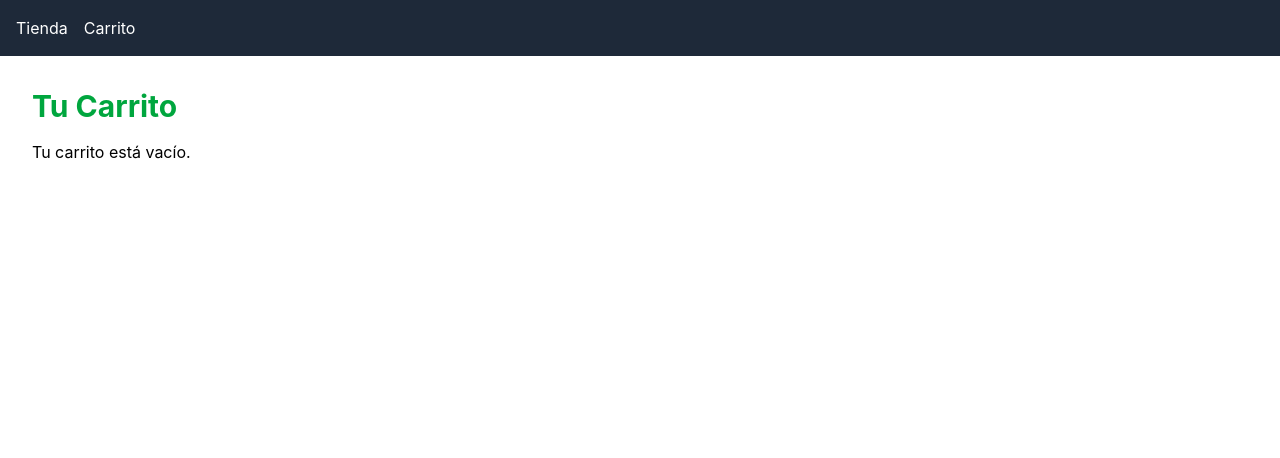
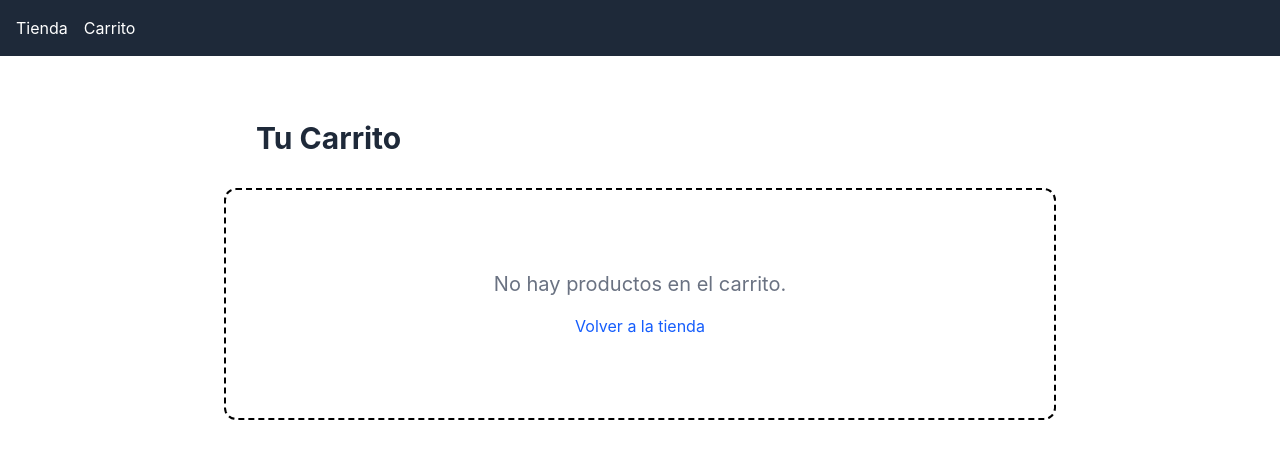
Before and after one commit to PedroDelgado4/ecommerce, a Vue app: page /carrito in a window 1280 px wide. Shown: the top 458 px of the page. Built offline with nearby package versions, Linux system fonts and the light colour scheme.

Commit message:
Implement cart view with conditional rendering and item removal

```diff
--- a/src/views/CartView.vue
+++ b/src/views/CartView.vue
@@ -1,6 +1,42 @@
+<script setup>
+import { useCartStore } from '../stores/cart';
+const cart = useCartStore();
+</script>
+
+
 <template>
-  <div class="p-8">
-    <h1 class="text-3xl font-bold text-green-600">Tu Carrito</h1>
-    <p class="mt-4">Tu carrito está vacío.</p>
+  <div class="p-8 max-w-4xl mx-auto">
+    <h1 class="text-3xl font-bold m-8 text-gray-800">Tu Carrito</h1>
+
+    <div v-if="cart.items.length === 0" class="text-center py-20 border-2 border-dashed rounded-xl">
+      <p class="text-gray-500 text-xl">No hay productos en el carrito.</p>
+      <router-link to="/" class="mt-4 inline-block text-blue-600 hover:underline">
+        Volver a la tienda
+      </router-link>
+    </div>
+
+    <div v-else>
+      <div class="space-y-4">
+        <div v-for="item in cart.items" :key="item.id" class="flex items-center justify-between p-4 border rounded-lg shadow-sm bg-white">
+          <div class="flex items-center gap-4">
+            <img :src="item.image" alt="Curso {{ item.name }}" class="w-16 h-16 object-cover rounded"/>
+            <div>
+              <h3 class="font-bold text-lg">{{ item.name }}</h3>
+              <p class="text-gray-600 font-medium">{{ item.price }}€</p>
+            </div>
+          </div>
+          <button
+            @click="cart.removeFromCart(item.id)"
+            class="text-red-500 hover:bg-red-50 px-3 py-1 rounded transition-colors">Eliminar</button>
+        </div>
+      </div>
+      <div class="mt-10 p-6 bg-gray-50 rounded-xl border">
+        <div class="flex justify-between items-center text-xl font-bold">
+          <span>Total a pagar:</span>
+          <span class="text-blue-600">{{ cart.totalPrice.toFixed(2) }}€</span>
+        </div>
+        <button class="w-full mt-6 bg-green-600 text-white py-3 rounded-lg font-bold hover:bg-green-700 shadow-md">Finalizar compra</button>
+      </div>
+    </div>
   </div>
 </template>
```
